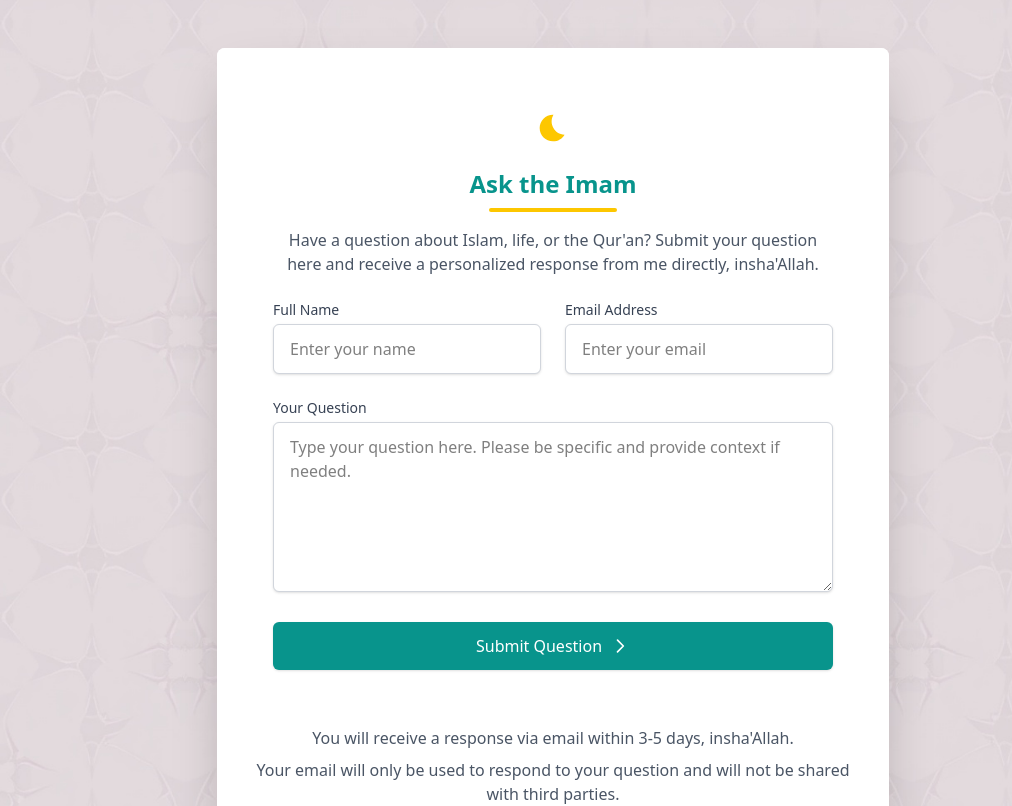
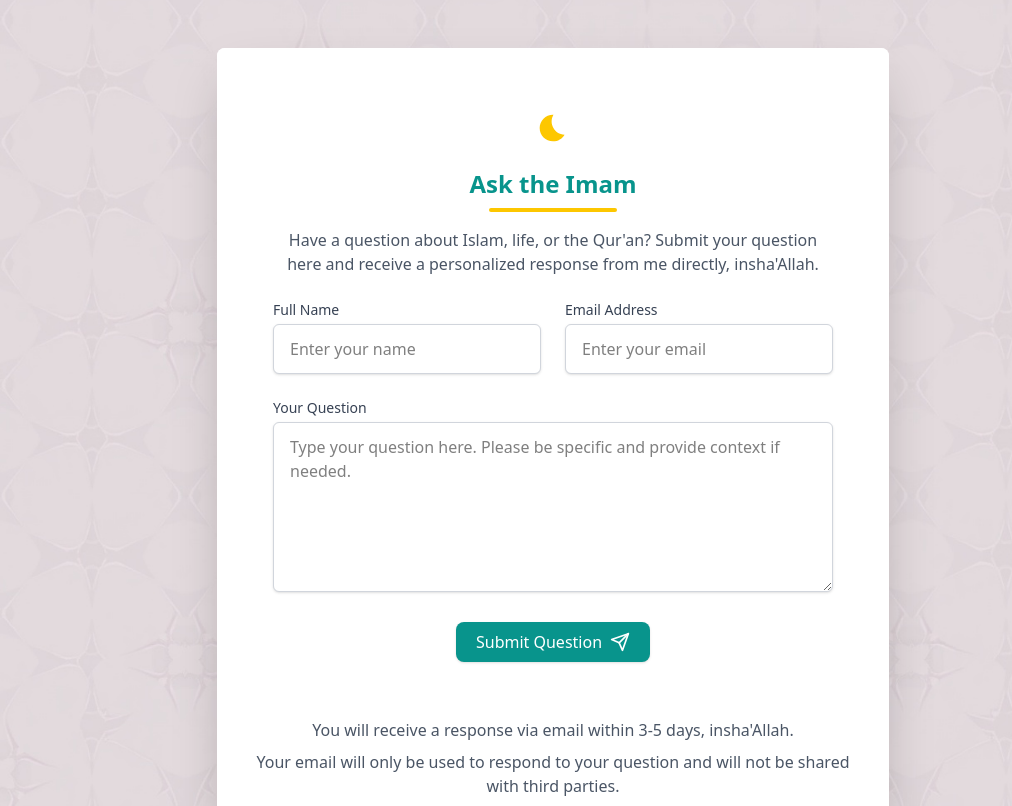
Before and after one commit to Umairanwarr/islam, a React (Vite) app: page /ask-imam in a window 1280 px wide. Shown: the top 806 px of the page, without its empty margins (87-1099 px from the left). Built offline with nearby package versions, Linux system fonts and the light colour scheme.

Commit message:
Update Ask Imam form component

```diff
--- a/components/askImamForm.jsx
+++ b/components/askImamForm.jsx
@@ -121,11 +121,12 @@ const AskImamForm = () => {
                   ></textarea>
                 </div>
 
-                <button
-                  type="submit"
-                  disabled={isSubmitting}
-                  className="w-full py-3 px-6 bg-[#08948c] text-white rounded-md shadow hover:bg-[#067a73] transition duration-300 flex items-center justify-center"
-                >
+                <div className="flex justify-center">
+                  <button
+                    type="submit"
+                    disabled={isSubmitting}
+                    className="py-2 px-5 bg-[#08948c] text-white rounded-lg shadow hover:bg-[#067a73] transition duration-300 flex items-center justify-center"
+                  >
                   {isSubmitting ? (
                     <>
                       <svg className="animate-spin -ml-1 mr-3 h-5 w-5 text-white" xmlns="http://www.w3.org/2000/svg" fill="none" viewBox="0 0 24 24">
@@ -137,12 +138,14 @@ const AskImamForm = () => {
                   ) : (
                     <>
                       Submit Question
-                      <svg xmlns="http://www.w3.org/2000/svg" className="h-5 w-5 ml-2" fill="none" viewBox="0 0 24 24" stroke="currentColor">
-                        <path strokeLinecap="round" strokeLinejoin="round" strokeWidth={2} d="M9 5l7 7-7 7" />
+                      <svg xmlns="http://www.w3.org/2000/svg" className="h-5 w-5 ml-2" viewBox="0 0 24 24" fill="none" stroke="currentColor" strokeWidth="2" strokeLinecap="round" strokeLinejoin="round">
+                        <path d="M22 2L11 13"></path>
+                        <path d="M22 2L15 22L11 13L2 9L22 2Z"></path>
                       </svg>
                     </>
                   )}
                 </button>
+                </div>
               </form>
             </div>
           </div>
```
